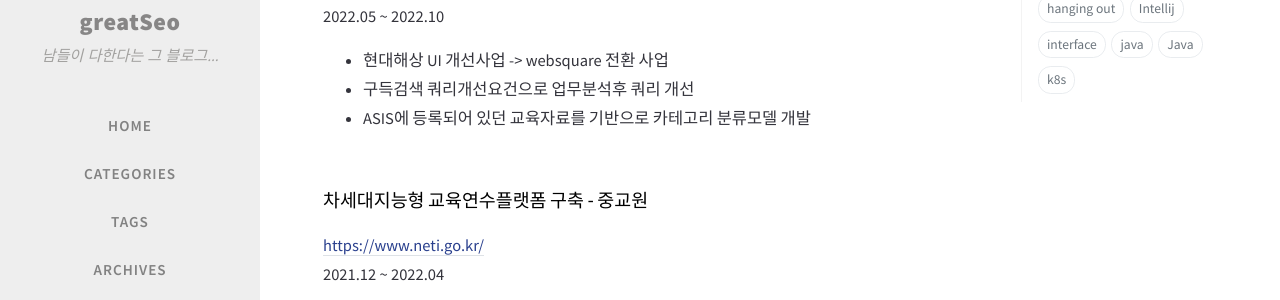
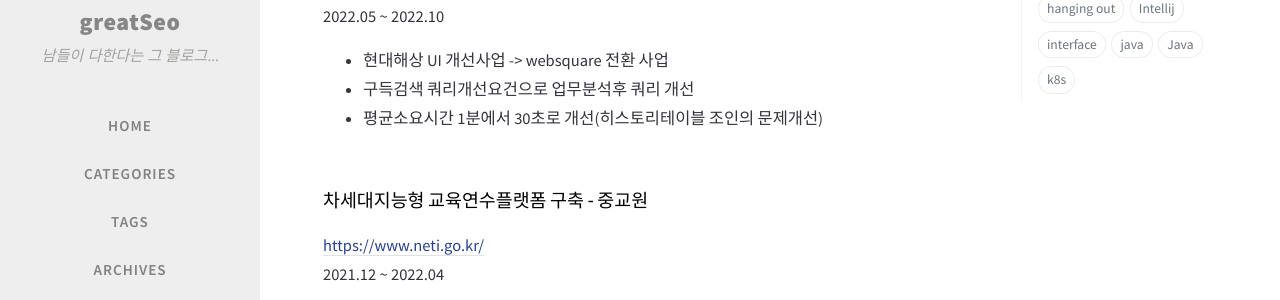
Before and after one commit to sungjinseo/sungjinseo.github.io, a Jekyll site: the page built from _tabs/resume.md, in a window 1280 px wide and 900 px high, scrolled down 2052 px. Shown: the part 152-452 px from the top of the window. Built offline with Jekyll 4.4.1, drawn with Linux system fonts in a browser that asks for light colours; nearby versions of some CDN libraries; comment, search, counter and statistics services are not loaded.

Commit message:
프로젝트 내용 추가

```diff
--- a/_data/resume/projects.yml
+++ b/_data/resume/projects.yml
@@ -19,7 +19,7 @@
   description: | # this will include new lines to allow paragraphs
     * 현대해상 UI 개선사업 -> websquare 전환 사업
     * 구득검색 쿼리개선요건으로 업무분석후 쿼리 개선
-    * ASIS에 등록되어 있던 교육자료를 기반으로 카테고리 분류모델 개발
+    * 평균소요시간 1분에서 30초로 개선(히스토리테이블 조인의 문제개선)
 
 - layout: top-middle
   name: 차세대지능형 교육연수플랫폼 구축 - 중교원
```
